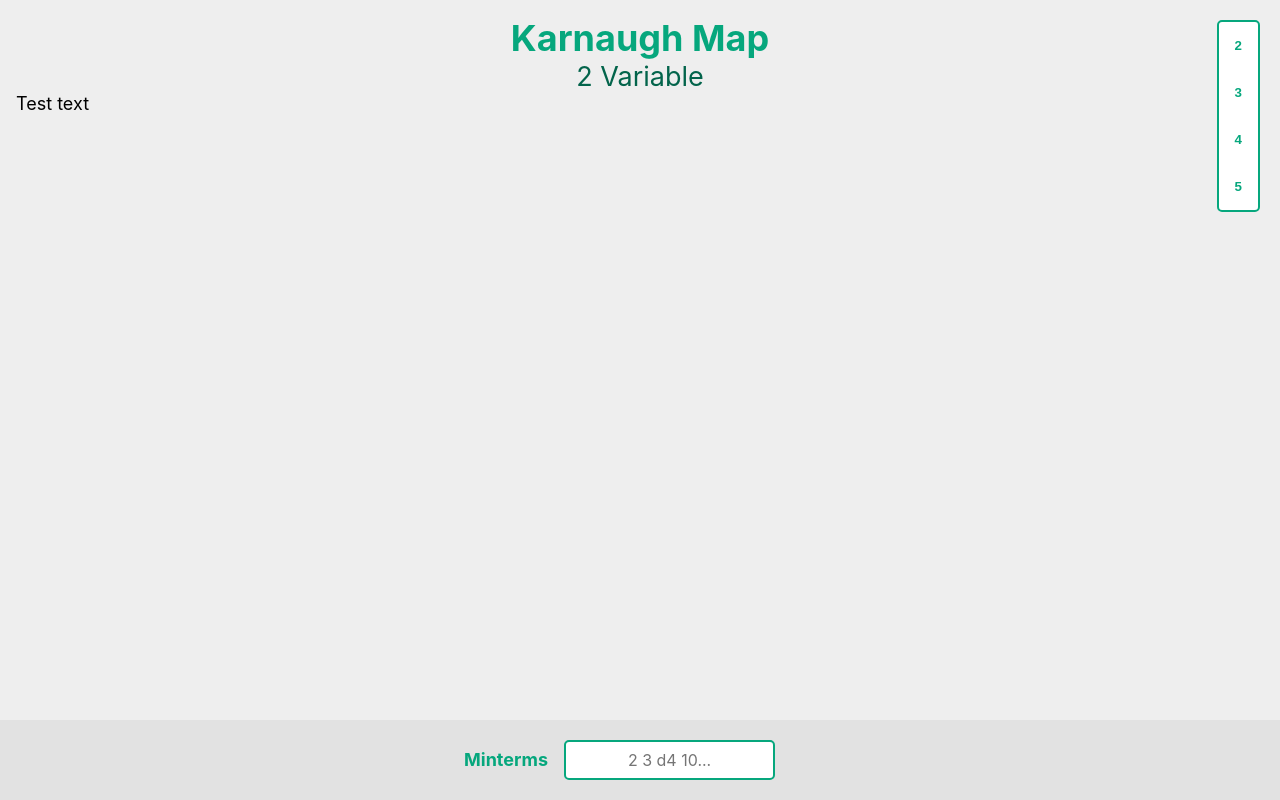
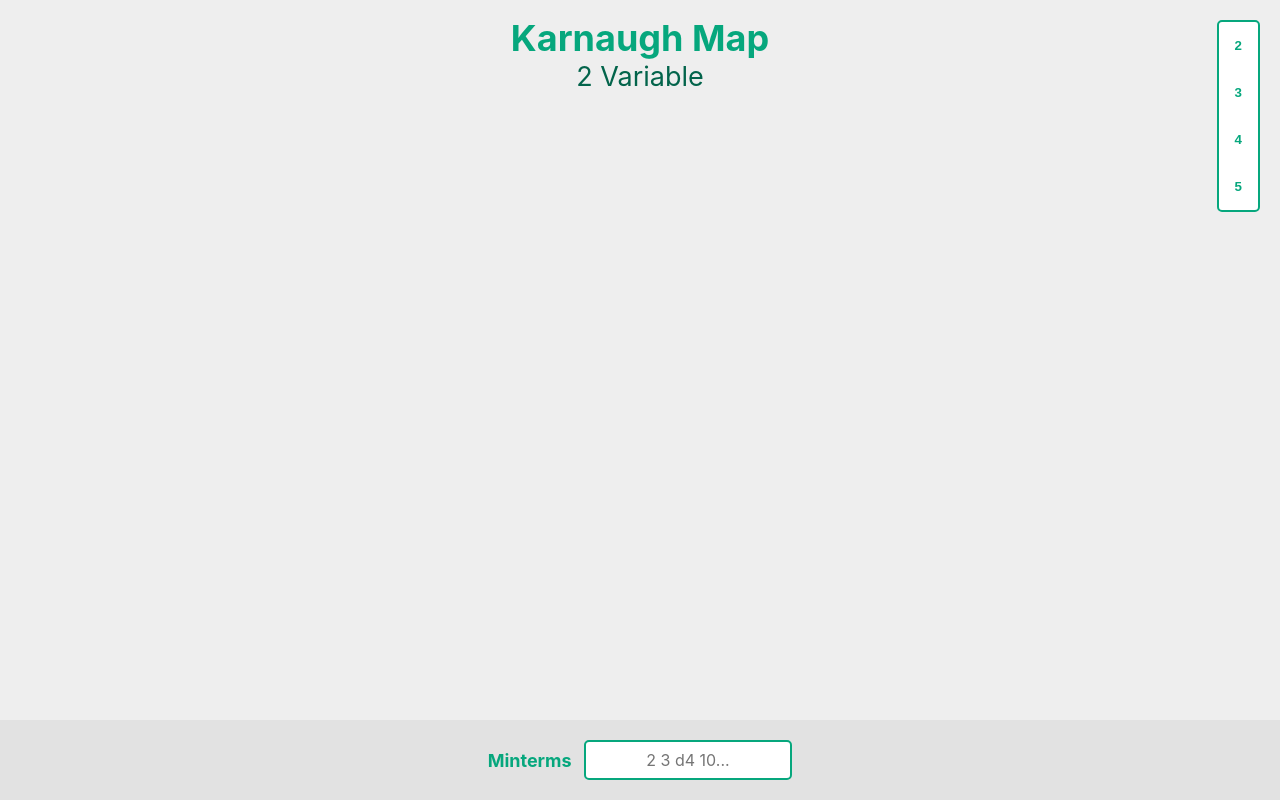
Before and after one commit to rtspw/Karnaugh-Maps-Revisited, a React (Create React App) app: page / in a window 1280 px wide. Built offline with nearby package versions, Linux system fonts and the light colour scheme.

Commit message:
Centered minterm input

```diff
--- a/src/App.jsx
+++ b/src/App.jsx
@@ -37,7 +37,6 @@ function App() {
         title={`Karnaugh Map`}
         subtitle={`${varNumPage} Variable`}
       >
-        <h>Test text</h>
       </Layout>
     </>
   );
--- a/src/components/MintermInput.jsx
+++ b/src/components/MintermInput.jsx
@@ -59,6 +59,9 @@ function MintermInput(props) {
       <label css={css`
         color: ${colors.main};
         font-weight: bold;
+        display: flex;
+        justify-content: center;
+        align-items: center;
       `}>
         Minterms
         <input
@@ -68,7 +71,7 @@ function MintermInput(props) {
             height: 40px;
             width: 60%;
             text-align: center;
-            margin-left: 1rem;
+            margin-left: 0.75rem;
             color: ${colors.main};
             font-family: inherit;
             font-size: 1rem;
```
